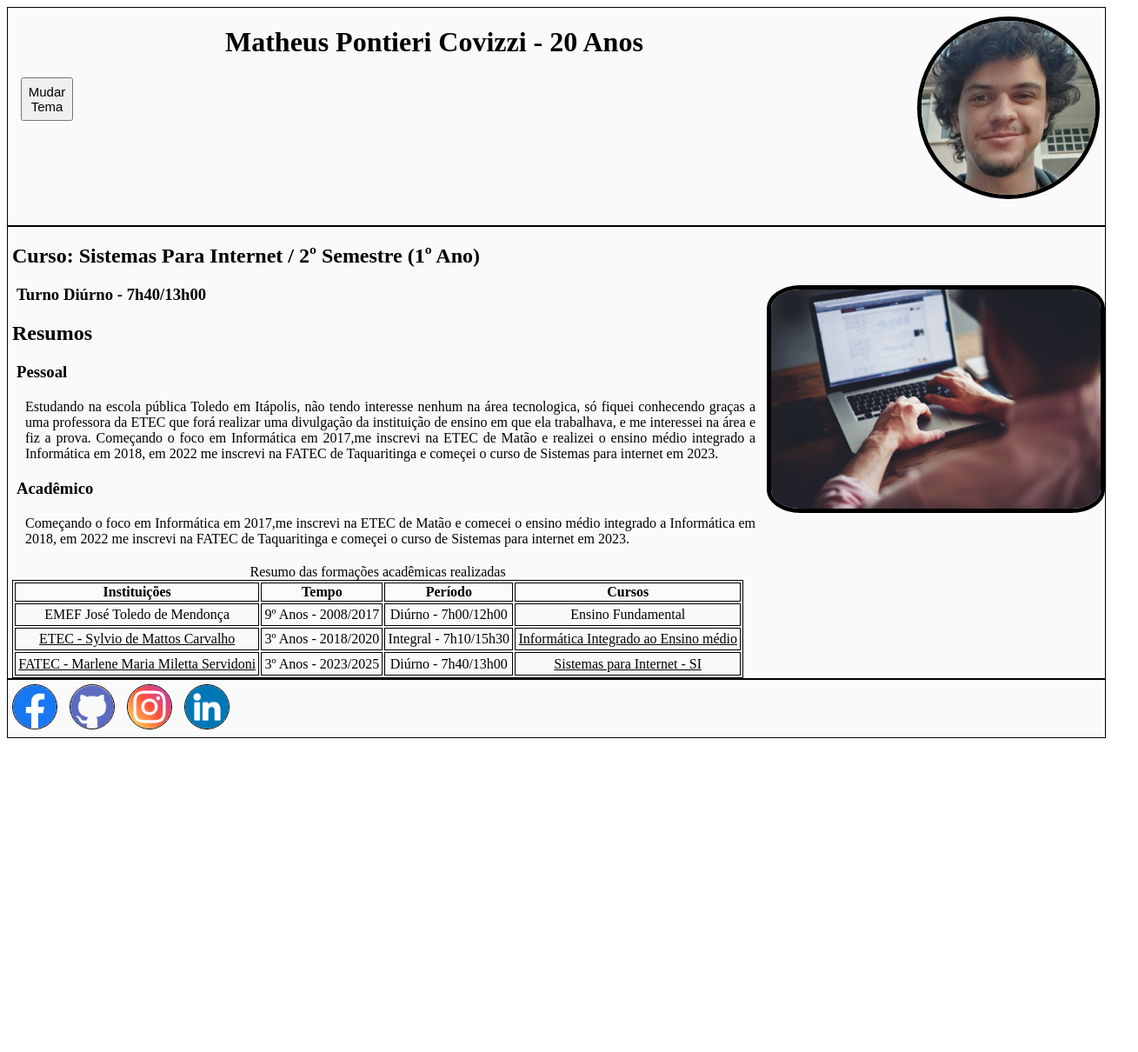
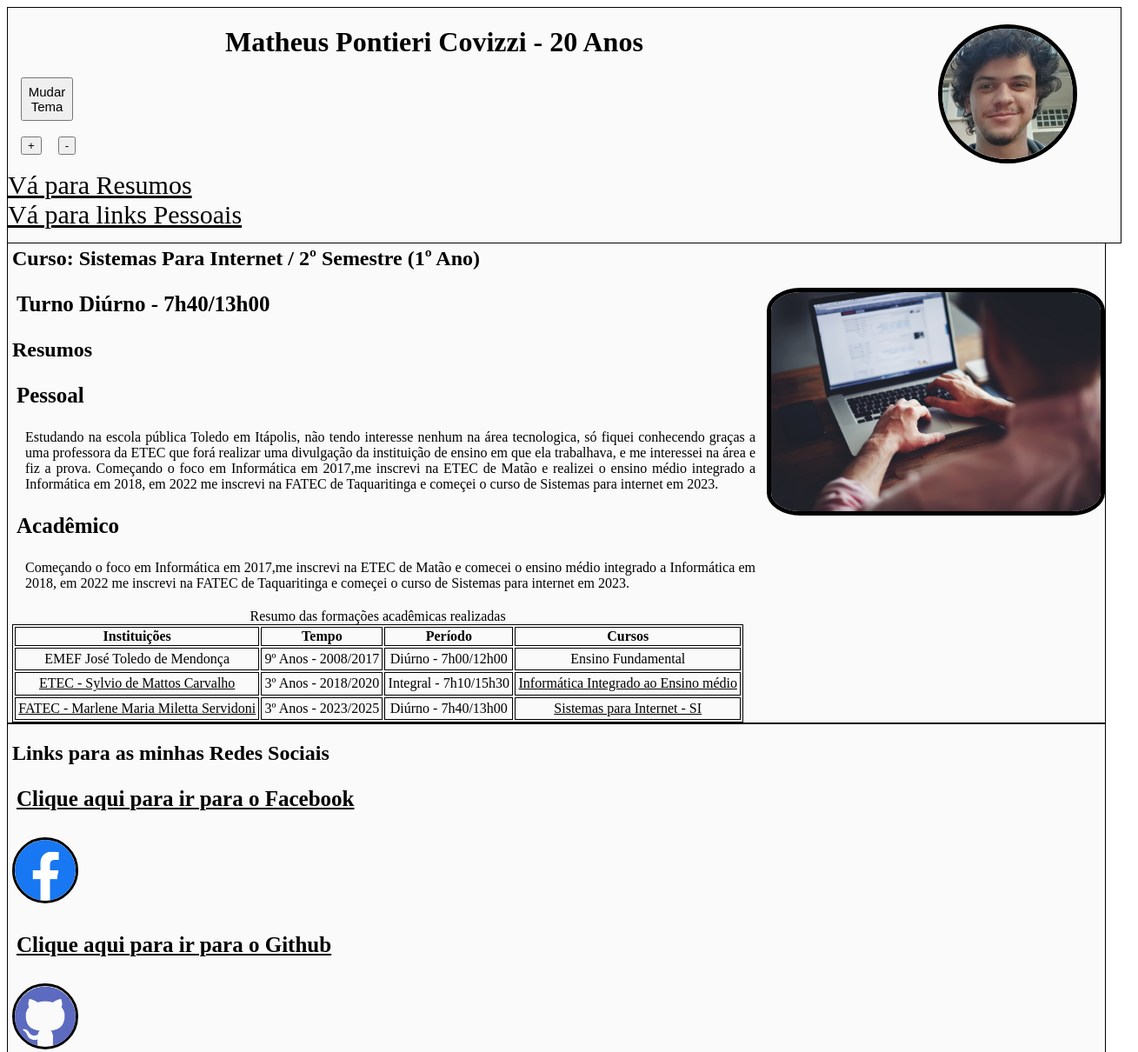
Before and after one commit to Vallirsvi/FatecSI, a plain HTML site: page index.html in a window 1280 px wide. Shown: the top 1210 px of the page at 87% size, 1309 px wide, since content can reach past the window. Before the commit the page ends 857 px from the top, so only its background shows below. Drawn offline with Linux system fonts and the light colour scheme.

Commit message:
Alterações Globais
Alterações foram feitas no html, css e javascript para fazer o zoom, links internos e externos, atualização do constraste e mudança no header

```diff
--- a/css/style.css
+++ b/css/style.css
@@ -36,12 +36,23 @@ border: 2.5px solid white;
 .dark #fotoCovizzi{
     border:5px solid white;
 }
+.dark .aLink{
+    color: yellow;
+}
+.dark .tableA:hover{
+    background-color: black;
+    color: white;
+}
 
 #mudarTema{
     width: 60px;
     height: 50px;
     font-size: 15px;
     margin-left:15px;
+}
+
+#increaseBtn, #decreaseBtn{
+    margin-left: 15px;
 }
 
 
@@ -52,8 +63,14 @@ header,footer,main{
     }
 
 header{
-    height: 250px;
+    height: 270px;
+    position: fixed;
+    width: 100%;
 }
+main{
+    padding-top: 255px;
+}
+
 h1{
     text-align:start;
     margin-left: 250px;
@@ -62,6 +79,7 @@ h2{
     margin-left: 5px;
 }
 h3{
+    font-size: 25px;
     margin-left: 10px;
 }
 
@@ -78,10 +96,10 @@ h3{
 #fotoCovizzi{
     top: 5px;
     border-radius: 50%;
-    width: 200px;
-    height: 200px;
+    width: 150px;
+    height: 150px;
     position: absolute;
-    right: 15px;
+    right: 50px;
     transform: rotate(315deg);
     top: 19px;
 }
@@ -102,9 +120,12 @@ td{
 a{
     color: black;
 }
-a:hover{
+.tableA:hover{
     background-color: yellow;
     text-decoration: none;
+}
+.aLink{
+    font-size: 30px;
 }
 p{
     margin: 20px;
@@ -113,8 +134,14 @@ p{
 }
 
 .icon{
-    width: 50px;
+    width: 70px;
     margin: 5px;
     border-radius: 50px;
-    border: 1px solid black;
+    border: 3px solid black;
 }
+.icon:hover{
+    border: 5px solid black;
+}
+.h3Icon{
+    width:fit-content;
+}
--- a/index.html
+++ b/index.html
@@ -5,7 +5,7 @@
     <meta http-equiv="X-UA-Compatible" content="IE=edge">
     <meta name="viewport" content="width=device-width, initial-scale=1.0">
     <link rel="stylesheet" href="./css/style.css">
-    <title>Document</title>
+    <title>Matheus Pontieri Covizzi</title>
 </head>
 <body>
 
@@ -16,13 +16,20 @@
         <img src="./imagens/imagemMatheus.jpeg " id="fotoCovizzi"  alt="Homem branco de olhos azuis acinzantados, cabelo encaracolado preto, cavanhaque e bigode ">
         <h1>Matheus Pontieri Covizzi - 20 Anos</h1>
         <button id="mudarTema">Mudar Tema</button>
+        <br><br>
+        <button id="increaseBtn">+</button>
+        <button id="decreaseBtn">-</button>
+        <br><br>
+        <a href="#main" class="aLink">Vá para Resumos</a>
+        <br>
+        <a href="#footer" class="aLink">Vá para links Pessoais</a>
 
     </header>
 
 
 
 
-    <main>
+    <main id="main">
     <h2>Curso:  Sistemas Para Internet / 2º Semestre (1º Ano)</h2>
     <img src="./imagens/imagemComputador.jpg" id="imgComputer" alt="Homem trabalhando em um computador para simbolizar o estilo do curso sistemas para internet" id="imgComp">
     <h3>Turno Diúrno - 7h40/13h00</h3>
@@ -32,7 +39,7 @@
 
         <h2>Resumos</h2>
         <h3>Pessoal</h3>
-        <p>
+        <p class="txt">
             Estudando na escola pública Toledo em Itápolis, não tendo interesse nenhum na área tecnologica, só fiquei conhecendo graças a uma professora da ETEC que forá realizar uma divulgação da instituição de ensino em que ela trabalhava, e me interessei na área e fiz a prova.
             Começando o foco em Informática em 2017,me inscrevi na ETEC de Matão e realizei o ensino médio integrado a Informática em 2018, em 2022 me inscrevi na FATEC de Taquaritinga e começei o curso de Sistemas para internet em 2023.
         </p>
@@ -43,20 +50,22 @@
 
 
         <h3>Acadêmico</h3>
-        <p>
+        <p class="txt">
             Começando o foco em Informática em 2017,me inscrevi na ETEC de Matão e comecei o ensino médio integrado a Informática em 2018, em 2022 me inscrevi na FATEC de Taquaritinga e começei o curso de Sistemas para internet em 2023.
         </p>
 
 
-        <table>
+        <table class="txt">
             <caption>Resumo das formações acadêmicas realizadas</caption>
             <thead>
                 <tr><th>Instituições</th><th>Tempo</th><th>Período</th><th>Cursos</th></tr>
             </thead>
             <tbody>
                 <tr><td>EMEF José Toledo de Mendonça</td><td>9º Anos - 2008/2017</td><td>Diúrno - 7h00/12h00</td><td>Ensino Fundamental</td></tr>
-                <tr><td><a href="https://www.etecmatao.com.br/" target="_blank"> ETEC - Sylvio de Mattos Carvalho</a></td><td>3º Anos - 2018/2020</td><td>Integral - 7h10/15h30</td><td><a href="https://www.etecmatao.com.br/cursos/ensino-medio-com-habilitacao-profissional-em-tecnico-em-informatica-para-internet-novotec-integrado.html" target="_blank"> Informática Integrado ao Ensino médio</a></td></tr>
-                <tr><td><a href="https://www.fatectq.edu.br/" target="_blank"> FATEC - Marlene Maria Miletta Servidoni</a></td><td>3º Anos - 2023/2025</td><td>Diúrno - 7h40/13h00</td><td><a href="https://www.fatectq.edu.br/curso/sistemas-para-internet" target="_blank"> Sistemas para Internet - SI</a></td></tr>
+                <tr><td><a href="https://www.etecmatao.com.br/" target="_blank" class="tableA"> ETEC - Sylvio de Mattos Carvalho</a></td>
+                    <td>3º Anos - 2018/2020</td><td>Integral - 7h10/15h30</td><td><a href="https://www.etecmatao.com.br/cursos/ensino-medio-com-habilitacao-profissional-em-tecnico-em-informatica-para-internet-novotec-integrado.html" target="_blank" class="tableA"> Informática Integrado ao Ensino médio</a></td></tr>
+                <tr><td><a href="https://www.fatectq.edu.br/" target="_blank" class="tableA"> FATEC - Marlene Maria Miletta Servidoni</a></td>
+                    <td>3º Anos - 2023/2025</td><td>Diúrno - 7h40/13h00</td><td><a href="https://www.fatectq.edu.br/curso/sistemas-para-internet" target="_blank" class="tableA"> Sistemas para Internet - SI</a></td></tr>
 
             </tbody>
             <tfoot></tfoot>
@@ -69,12 +78,20 @@
 
 
 
-    <footer>
-
-        <a href="https://www.facebook.com/matheus.covizzi"></a><img class="icon" src="./imagens/facebook.png" alt="Imagem com link para o site do Facebook"></a>
-        <a href="https://github.com/Vallirsvi"></a><img class="icon" src="./imagens/github.png" alt="Imagem com link para o site do Github"></a>
-        <a href="https://www.instagram.com/vallirsvi"></a><img class="icon" src="./imagens/instagram.png" alt="Imagem com link para o site do Instagram"></a>
-        <a href="https://br.linkedin.com/in/matheus-covizzi-b0886b268"><img class="icon" src="./imagens/linkedin.png" alt="Imagem com link para o site do Linkedin"></a>
+    <footer id="footer">
+        <h2>Links para as minhas Redes Sociais</h2>
+        <a href="https://www.facebook.com/matheus.covizzi" target="_blank">
+            <h3 class="txt h3Icon">Clique aqui para ir para o Facebook</h3>
+            <img class="icon" id="facebook" src="./imagens/facebook.png" alt="Imagem com link para o site do Facebook"></a>
+        <a href="https://github.com/Vallirsvi" target="_blank">
+            <h3 class="txt h3Icon">Clique aqui para ir para o Github</h3>
+            <img class="icon" id="github" src="./imagens/github.png" alt="Imagem com link para o site do Github"></a>
+        <a href="https://www.instagram.com/vallirsvi" target="_blank">
+            <h3 class="txt h3Icon">Clique aqui para ir para o Instagram</h3>
+            <img class="icon" id="instagram" src="./imagens/instagram.png" alt="Imagem com link para o site do Instagram"></a>
+        <a href="https://br.linkedin.com/in/matheus-covizzi-b0886b268" target="_blank">
+            <h3 class="txt h3Icon">Clique aqui para ir para o Linkedin</h3>
+            <img class="icon" id="linkedin" src="./imagens/linkedin.png" alt="Imagem com link para o site do Linkedin"></a>
 
 
 <!-- Libras -->
@@ -94,8 +111,8 @@
       avatar: 'random',
   });
 </script>
+<!-- Fim Libras -->
 
-<!-- Fim Libras -->
 
     </footer>
     <script src="./script/script.js"></script>
--- a/script/script.js
+++ b/script/script.js
@@ -3,3 +3,37 @@ var btnChange = document.querySelector("#mudarTema");
 btnChange.addEventListener('click', () => {
 body.classList.toggle('dark')
 });
+
+
+document.addEventListener("DOMContentLoaded", function () {
+    const textElements = document.querySelectorAll(".txt");
+    const increaseBtn = document.getElementById("increaseBtn");
+    const decreaseBtn = document.getElementById("decreaseBtn");
+
+    let currentSize = 16; // Tamanho de fonte inicial em pixels
+    const maxSize = 24;   // Tamanho máximo de fonte permitido
+    const minSize = 12;   // Tamanho mínimo de fonte permitido
+
+    // Função para ajustar o tamanho da fonte
+    function adjustFontSize(size) {
+        textElements.forEach(function (element) {
+            element.style.fontSize = size + "px";
+        });
+    }
+
+    // Função para aumentar a fonte
+    increaseBtn.addEventListener("click", function () {
+        if (currentSize < maxSize) {
+            currentSize += 2;
+            adjustFontSize(currentSize);
+        }
+    });
+
+    // Função para diminuir a fonte
+    decreaseBtn.addEventListener("click", function () {
+        if (currentSize > minSize) {
+            currentSize -= 2;
+            adjustFontSize(currentSize);
+        }
+    });
+});
```
